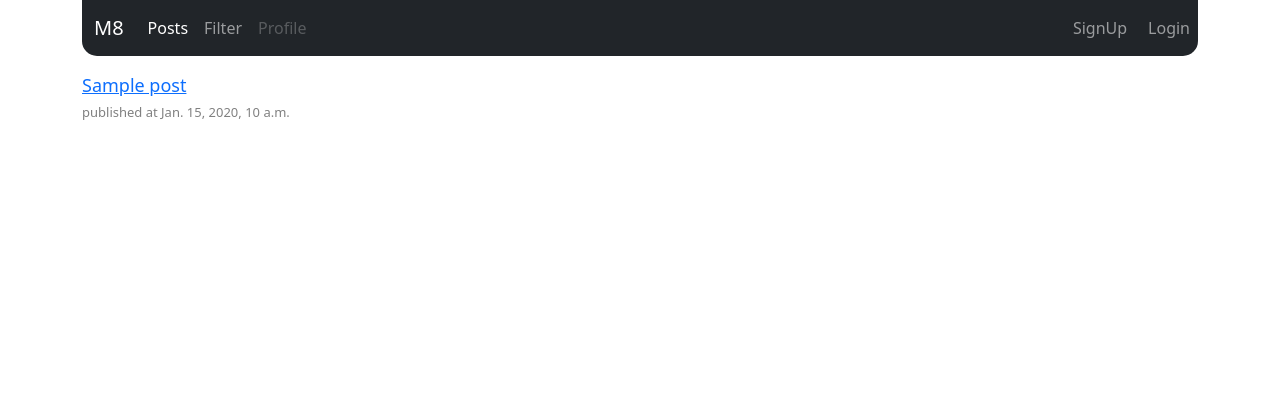
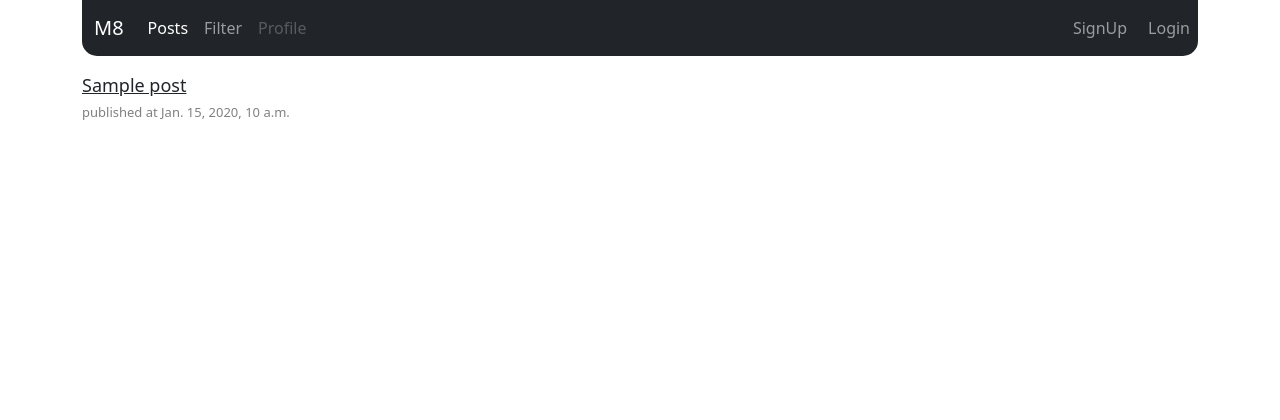
Before and after one commit to matinmat8/weblog, a Django app: page /list/ in a window 1280 px wide. Shown: the top 420 px of the page. Run offline with Django 3.2, Linux system fonts and the light colour scheme; tables that the repository leaves empty hold one stand-in row (values such as "Sample post"); some libraries are stand-ins or nearby versions.

Commit message:
adding link

```diff
--- a/blog/templates/blog/list.html
+++ b/blog/templates/blog/list.html
@@ -5,7 +5,7 @@
 {% block main_content %}
   <div class="container-sm mt-3">
     {% for obj in object_list %}
-      <a href="#" style="font-size:large; display:block;">{{ obj.title }}</a>
+      <a class="link-dark" href="{{ obj.get_absolute_url }}" style="font-size:large; display:block;">{{ obj.title }}</a>
       <p style="font-size:small; margin-right: 10px; display:inline; color:gray">published at {{ obj.publish }}</p>
     {% endfor %}
   </div>
```
